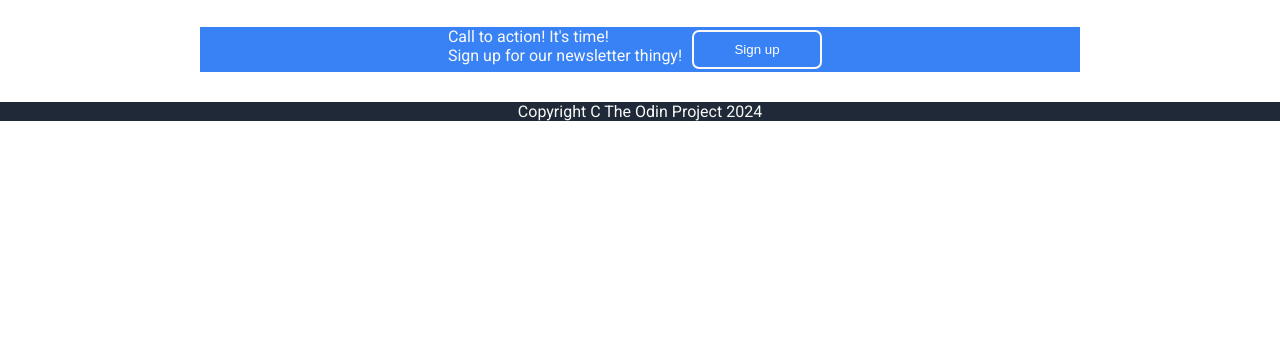
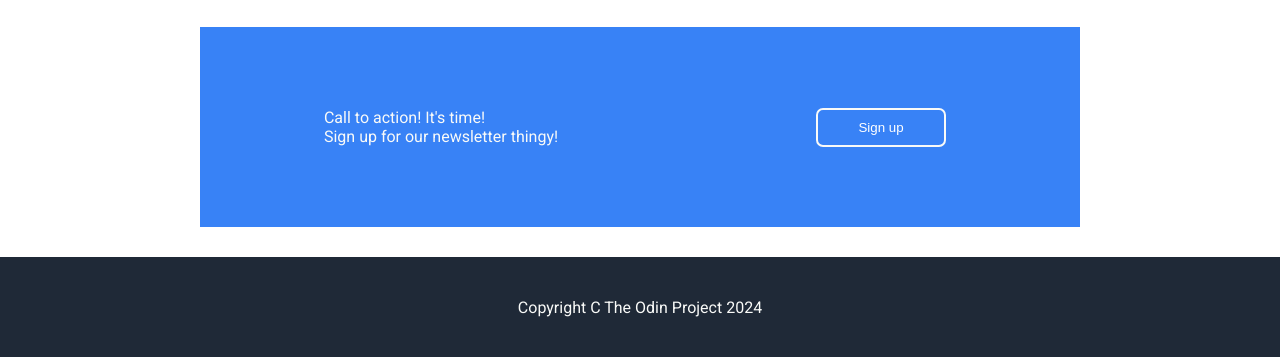
Before and after one commit to iiRooko/foundations-landing-page, a plain HTML site: page index.html in a window 1280 px wide. Shown: the part 626-983 px from the top of the page. Before the commit the page ends 800 px from the top, so only its background shows below. Drawn offline with Linux system fonts and the light colour scheme.

Commit message:
Fix layout of body4,center footer text w/ minwidth

```diff
--- a/style.css
+++ b/style.css
@@ -130,10 +130,12 @@ button {
 .body4 {
     margin: 30px 200px;
     min-width: 300px;
+    min-height: 200px;
     color: #F9FAF8;
     background-color: #3882F6;
     display: flex;
-    justify-content: center;
+    justify-content: space-around;
+    align-items: center;
 }
 
 .body4left {
@@ -143,12 +145,15 @@ button {
 .body4 button {
     border: 2px solid #F9FAF8;
     margin: 3px 10px;
+    max-width: 200px;
+    max-height: 50px;
 }
 
 .footer {
     display: flex;
     justify-content: center;
-    margin-bottom: auto;
+    align-items: center;
     background-color: #1F2937;
+    min-height: 100px;
     color: #F9FAF8;
 }
```
